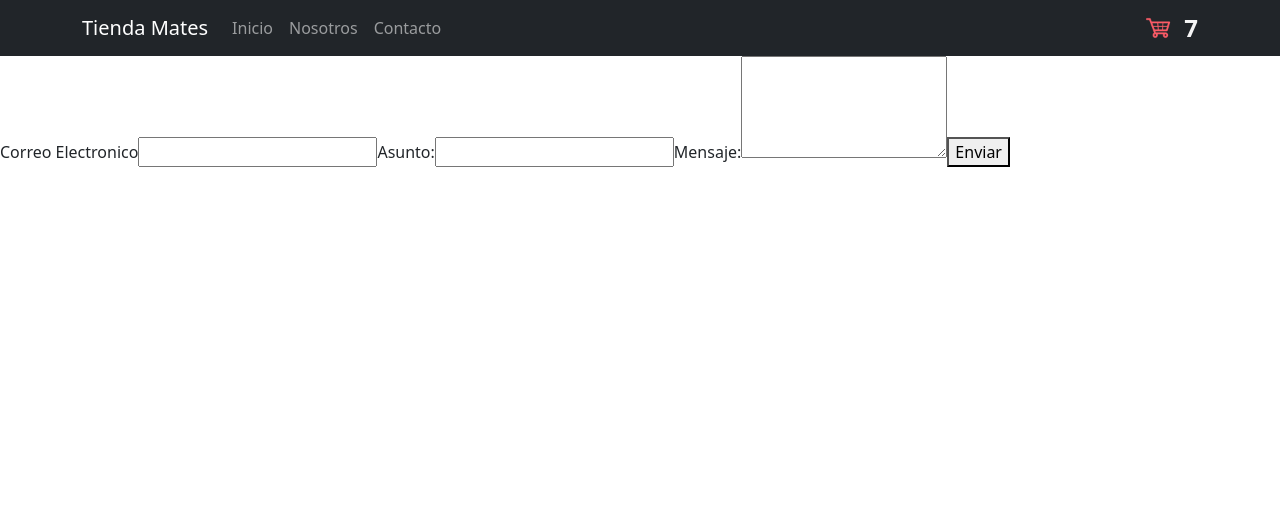
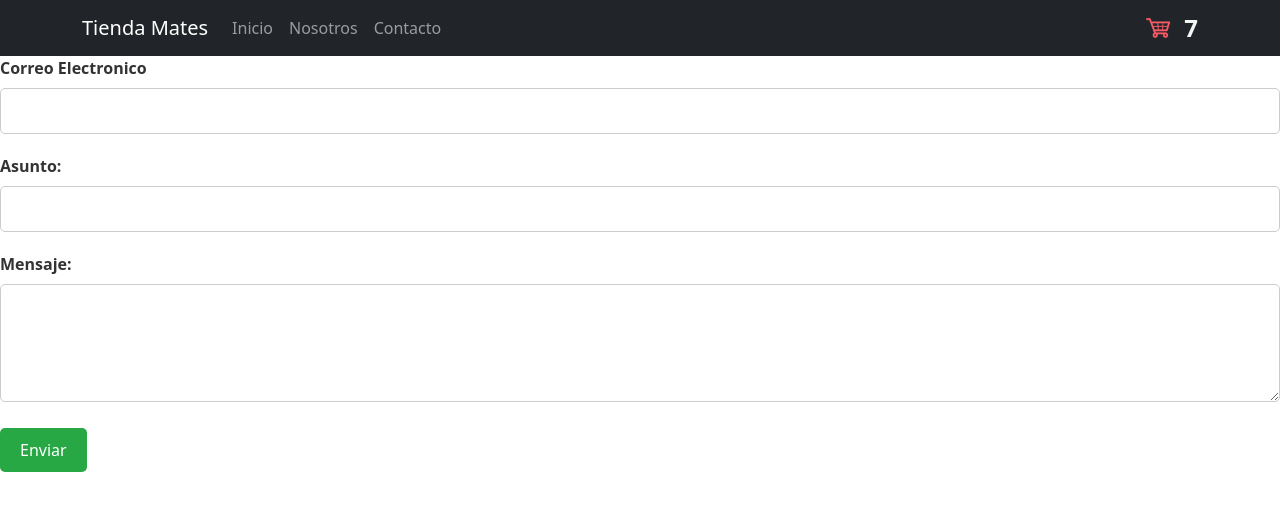
Before and after one commit to gusgusmanzini/e-comerce-GustavoManzini, a React (Vite) app: page /contacto in a window 1280 px wide. Shown: the top 510 px of the page. Built offline with nearby package versions, Linux system fonts and the light colour scheme.

Commit message:
pre enntrega 2

```diff
--- a/src/App.css
+++ b/src/App.css
@@ -37,26 +37,16 @@ span {
 .item-image {
   width: 100px;
   height: auto;
-  /* display: flex;
-  flex-direction: row;
-  justify-content: center;
-  align-items: center;
-  gap: 20px;
-  cursor: pointer;
-  width: 10%;
-  height: auto;
-  margin-top: 10px;
-  margin-left: 20px;
-  border: 2px solid black; */
+
 
 }
 
 .item-list {
   display: flex;
-  flex-direction: row; /* Disposición en fila */
-  justify-content: center; /* Centra los items horizontalmente */
-  align-items: center; /* Centra los items verticalmente */
-  gap: 20px; /* Espacio entre items */
+  flex-direction: row;
+  justify-content: center;
+  align-items: center;
+  gap: 20px;
 }
 
 .nosotros{
@@ -76,3 +66,47 @@ span {
   text-align: center;
   align-items: center;
 }
+
+label {
+  display: block;
+  margin-bottom: 8px;
+  font-weight: bold;
+  color: #333;
+}
+
+input[type="text"],
+input[type="email"],
+textarea {
+    width: 100%;
+    padding: 10px;
+
+    margin-bottom: 20px;
+    border: 1px solid #ccc;
+    border-radius: 5px;
+    box-sizing: border-box;
+    font-size: 16px;
+}
+
+textarea {
+  resize: vertical;
+}
+
+button[type="submit"] {
+  display: inline-block;
+  padding: 10px 20px;
+  color: #fff;
+  background-color: #28a745;
+  border: none;
+  border-radius: 5px;
+  font-size: 16px;
+  cursor: pointer;
+  transition: background-color 0.3s ease;
+}
+
+button[type="submit"]:hover {
+  background-color: #218838;
+}
+
+form > div {
+  margin-bottom: 15px;
+}
--- a/src/components/Contacto.jsx
+++ b/src/components/Contacto.jsx
@@ -3,8 +3,8 @@ import React from "react";
 const Contacto = () => {
   return (
     <>
-      <label for="email">Correo Electronico</label>
-      <input type="email" id="email" name="email" required></input>
+      <label className="correo" for="email">Correo Electronico</label>
+      <input  type="email" id="email" name="email" required></input>
 
       <label for="subject">Asunto:</label>
       <input type="text" id="subject" name="subject" required></input>
```
